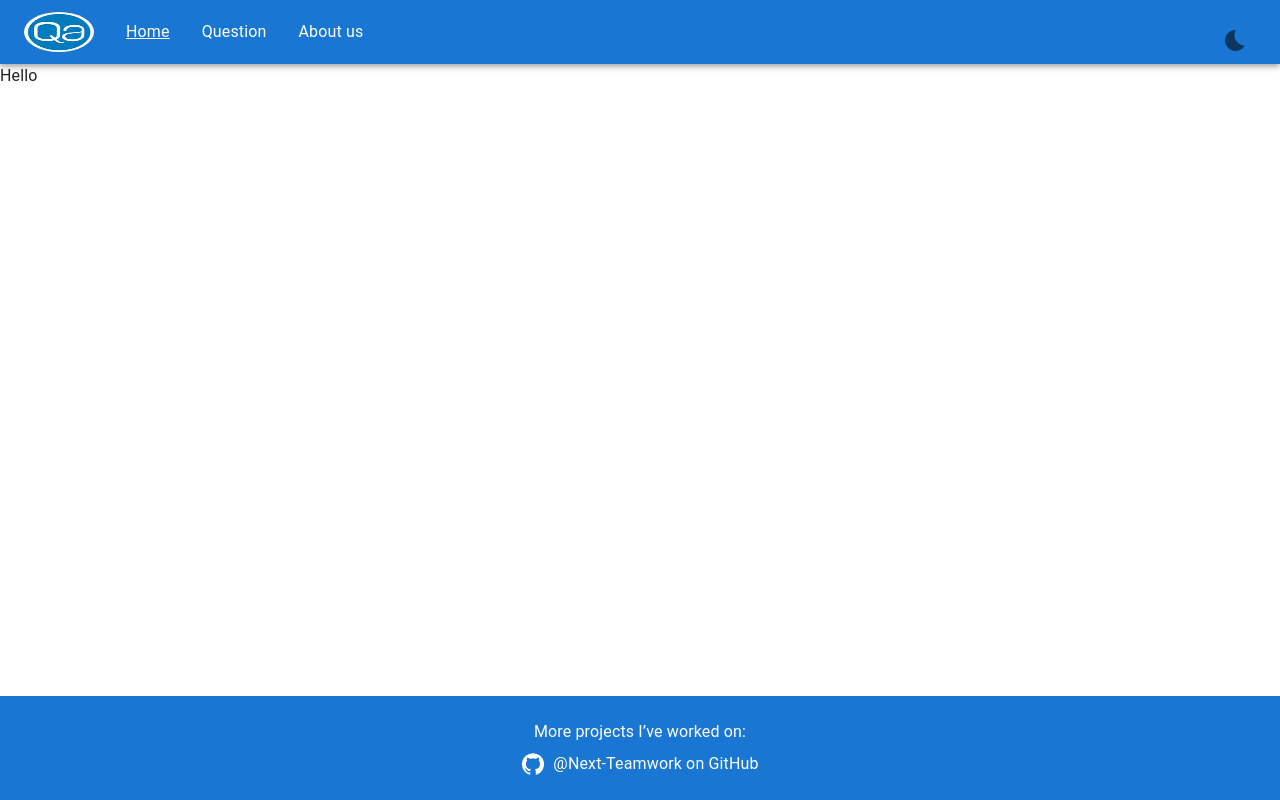
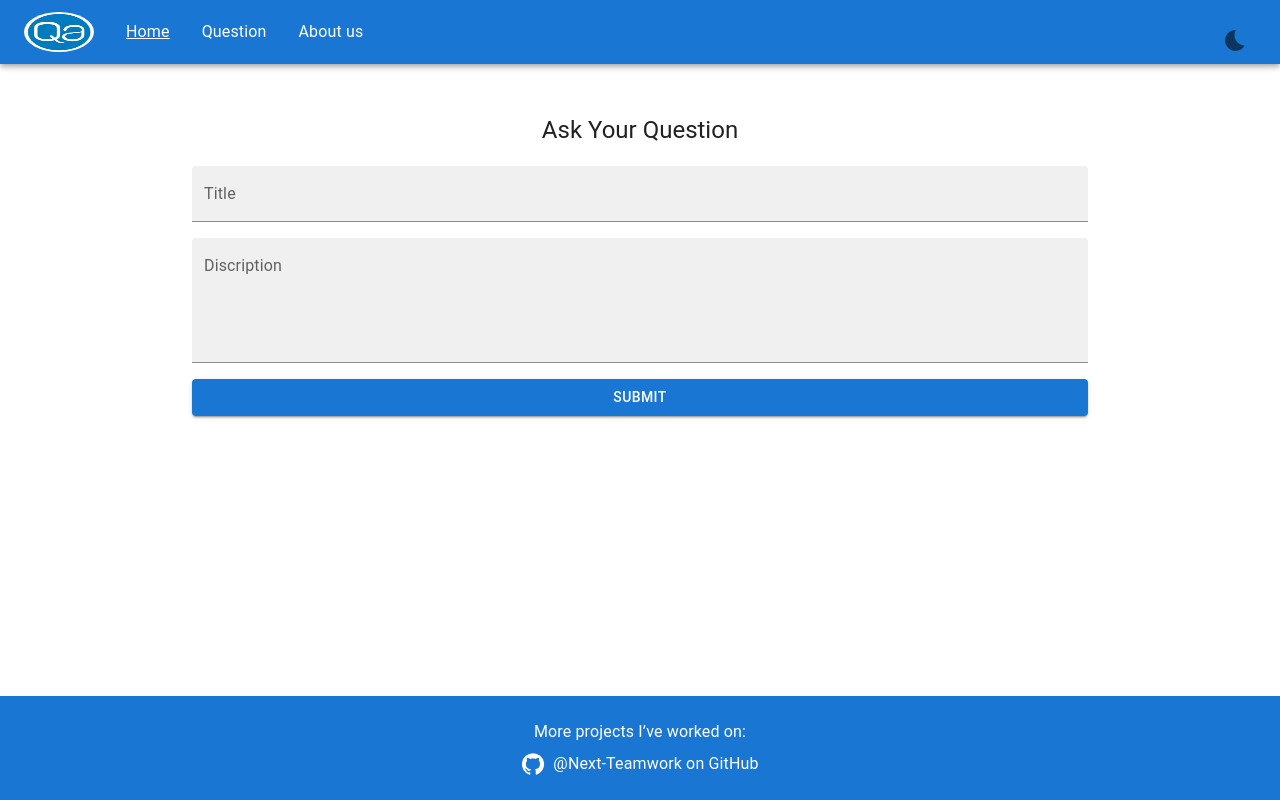
Before and after one commit to Atena-Kalhor/next-teamwork, a Next.js app: page / in a window 1280 px wide. Built offline with nearby package versions, Linux system fonts and the light colour scheme.

Commit message:
form codes

```diff
--- a/src/app/page.jsx
+++ b/src/app/page.jsx
@@ -1,5 +1,5 @@
-import Hello from "@/components/Hello"
-
+import Form1 from "@/components/Form1";
+import Hello from "@/components/Hello";
 
 export const metadata = {
   title: "Home",
@@ -9,8 +9,8 @@ export const metadata = {
 export default function Home() {
   console.log("Hello world!");
   return (
-    <div >
-    <Hello />
+    <div>
+      <Form1 />
     </div>
   );
 }
--- /dev/null
+++ b/src/components/Form1.jsx
@@ -0,0 +1,91 @@
+"use client";
+import {
+  Box,
+  Button,
+  Grid2 as Grid,
+  Select,
+  TextField,
+  Typography,
+} from "@mui/material";
+import React, { useState } from "react";
+
+function Form1() {
+  const [formData, setFormData] = useState({
+    title: "",
+    description: "",
+  });
+
+  async function handleSubmit() {
+    e.preventDefault();
+    // await postRace(race);
+    setFormData({
+      title: "",
+      description: "",
+    });
+  }
+  return (
+    <Box
+      container
+      sx={{
+        display: "flex",
+        alignItems: "center",
+        justifyContent: "center",
+        flexDirection: "column",
+        gap: "20px",
+        width: "100vw",
+        mt: "50px",
+        // backgroundColor: "pink",
+      }}
+    >
+      <Typography variant="h5">Ask Your Question</Typography>
+      <form
+        onSubmit={(e) => handleSubmit(e)}
+        style={{ flexGrow: 1, width: "70%" }}
+      >
+        <Grid container spacing={2}>
+          <Grid size={12}>
+            <TextField
+              sx={{ width: "100%" }}
+              id="filled-basic"
+              label="Title"
+              variant="filled"
+              value={formData.title}
+              onChange={(e) =>
+                setFormData({ ...formData, title: e.target.value })
+              }
+            ></TextField>
+          </Grid>
+          <Grid size={12}>
+            <TextField
+              id="filled-basic"
+              label="Discription"
+              variant="filled"
+              multiline
+              rows={4}
+              sx={{
+                width: "100%",
+              }}
+              value={formData.description}
+              onChange={(e) =>
+                setFormData({ ...formData, description: e.target.value })
+              }
+            ></TextField>
+          </Grid>
+          <Grid size={12}>
+            <Button
+              variant="contained"
+              sx={{
+                width: "100%",
+              }}
+              type="submit"
+            >
+              Submit
+            </Button>
+          </Grid>
+        </Grid>
+      </form>
+    </Box>
+  );
+}
+
+export default Form1;
```
